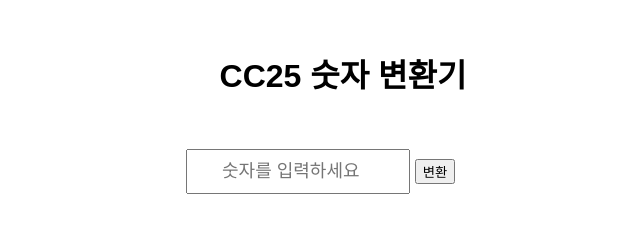
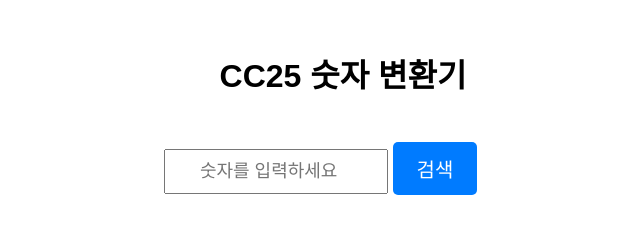
Before and after one commit to Ed-J99/Color-Converter-25, a plain HTML site: page index.html in a window 1280 px wide. Shown: the whole page, without its empty margins (297-937 px from the left). Drawn offline with Linux system fonts and the light colour scheme.

Commit message:
Update index.html

```diff
--- a/index.html
+++ b/index.html
@@ -24,22 +24,35 @@
             width: 200px;
             text-align: center;
         }
+        button {
+            font-size: 20px;
+            padding: 12px 24px;
+            margin-top: 10px;
+            cursor: pointer;
+            background-color: #007BFF;
+            color: white;
+            border: none;
+            border-radius: 5px;
+        }
+        button:hover {
+            background-color: #0056b3;
+        }
         .color-box {
             display: inline-block;
             padding: 5px 10px;
             border-radius: 5px;
             font-weight: bold;
             margin: 5px;
-            border: 2px solid transparent; /* 기본 테두리 */
+            border: 2px solid transparent;
         }
-        .black-border { border: 2px solid #000000 !important; } /* 검정 테두리 */
+        .black-border { border: 2px solid #000000 !important; }
     </style>
 </head>
 <body>
 
     <h1>CC25 숫자 변환기</h1>
-    <input type="number" id="numberInput" placeholder="숫자를 입력하세요">
-    <button onclick="convertCC25()">변환</button>
+    <input type="number" id="numberInput" placeholder="숫자를 입력하세요" onclick="clearInput()">
+    <button onclick="convertCC25()">검색</button>
 
     <div id="result" class="output"></div>
 
@@ -85,6 +98,10 @@
                 <span class="color-box" style="background:${secondStyle.background}; color:${secondStyle.text};">${secondColor}</span>
             `;
         }
+
+        function clearInput() {
+            document.getElementById("numberInput").value = "";
+        }
     </script>
 
 </body>
```
